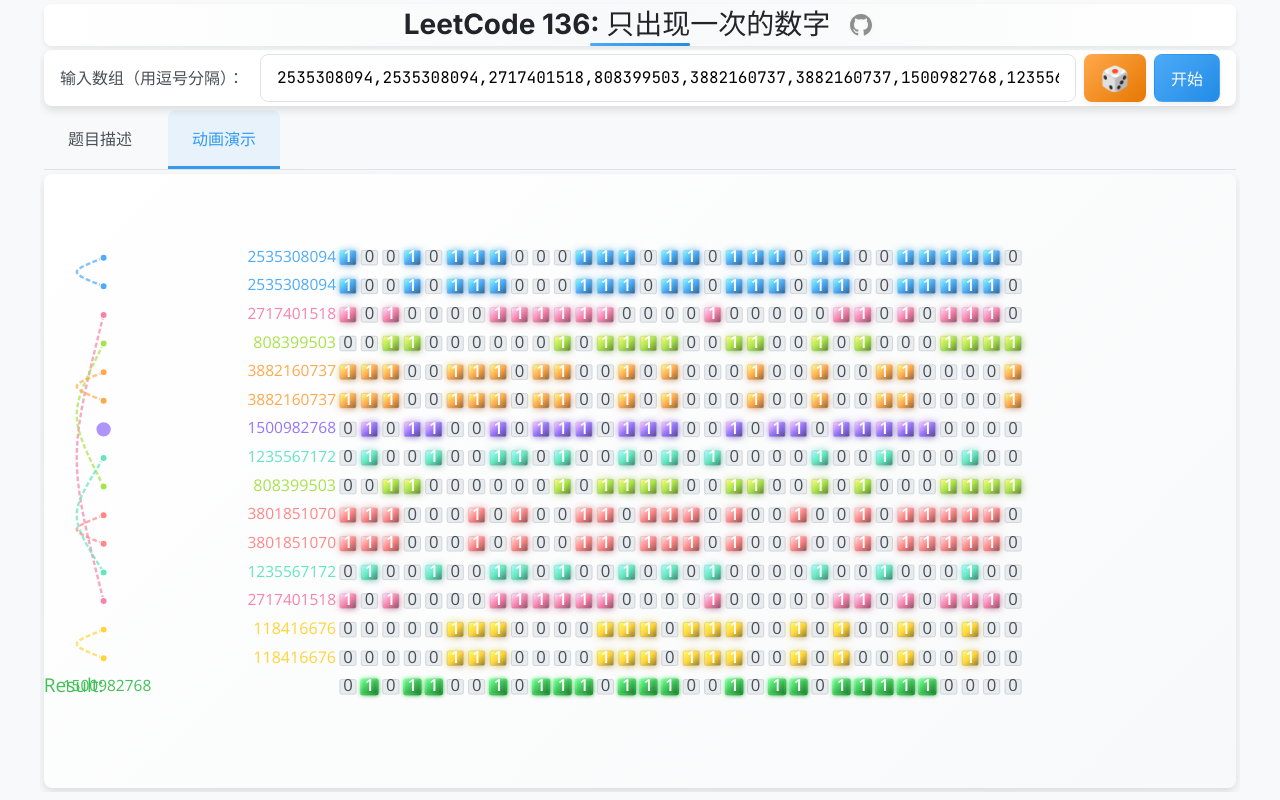
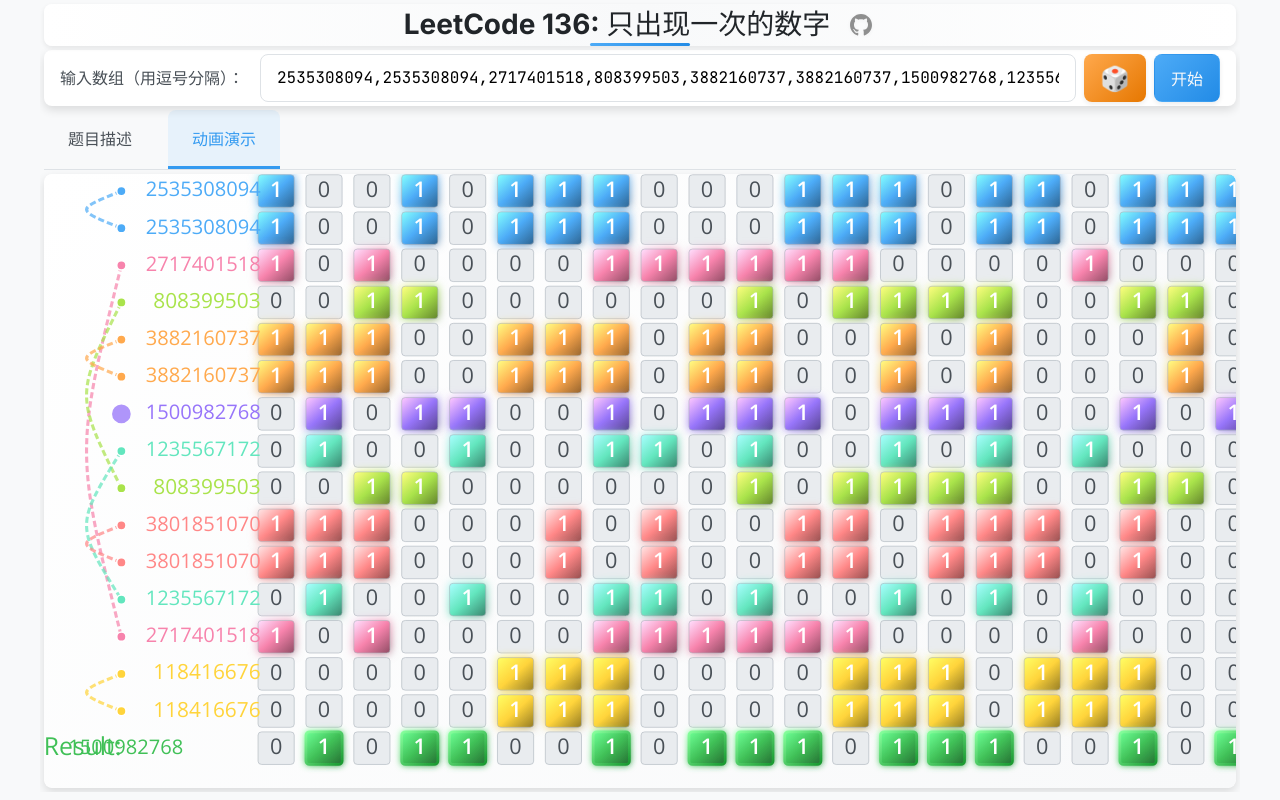
Before and after one commit to fuck-algorithm/leetcode-136-single-number, a React (Vite) app: page / in a window 1280 px wide. Built offline with nearby package versions, Linux system fonts and the light colour scheme.

Commit message:
彻底解决右侧空白问题：通过负边距、增加digitWidth和移除最大宽度限制

```diff
--- a/src/components/SingleNumberControlledAnimation.css
+++ b/src/components/SingleNumberControlledAnimation.css
@@ -29,6 +29,8 @@
   display: flex;
   justify-content: flex-start;
   align-items: center;
+  box-sizing: border-box;
+  max-width: none;
 }
 
 .animation-stage:hover {
@@ -352,8 +354,9 @@
 }
 
 svg {
-  max-width: 100%;
-  overflow: visible;
+  max-width: none !important;
+  width: 100% !important;
+  overflow: visible !important;
   padding: 0;
   margin: 0;
 }
--- a/src/components/SingleNumberControlledAnimation.tsx
+++ b/src/components/SingleNumberControlledAnimation.tsx
@@ -29,7 +29,7 @@
           currentFrame={currentFrame}
           totalFrames={totalFrames}
           result={result}
-          width={1000}
+          width={1200}
           height={600}
         />
       </div>
--- a/src/components/animation/AnimationRenderer.tsx
+++ b/src/components/animation/AnimationRenderer.tsx
@@ -62,7 +62,7 @@
         numbers,
         width,
         height,
-        20, // 设置一个合理的digitWidth值
+        30, // 增加digitWidth值，使二进制表示更宽
         true // 显示十进制值
       );
 
@@ -88,7 +88,7 @@
       ref={svgRef}
       width="100%"
       height="100%"
-      viewBox={`0 0 ${width} ${height}`}
+      viewBox={`0 0 ${width + 100} ${height}`} // 增加viewBox宽度，确保捕获更宽区域
       style={{
         width: '100%',
         height: '100%',
@@ -98,7 +98,7 @@
         display: 'block', // 使用块级元素
         maxWidth: '100%' // 确保不超过父容器宽度
       }}
-      preserveAspectRatio="xMinYMid meet" // 左对齐而不是中心对齐
+      preserveAspectRatio="xMinYMid slice" // 使用slice强制填充整个视区
     />
   );
 };
--- a/src/components/animation/renderers/BinaryAllXorRenderer.ts
+++ b/src/components/animation/renderers/BinaryAllXorRenderer.ts
@@ -43,15 +43,15 @@
 
   // 计算左右边距和标签位置，使内容居中
   const leftLabelWidth = 150; // 增加左侧标签所需宽度，为连线提供更多空间
-  const rightMargin = 0; // 移除右侧边距
+  const rightMargin = -50; // 使用负边距强制内容扩展到右侧
 
   // 计算整个内容的宽度，包括标签和二进制表示
   const contentWidth = width - leftLabelWidth - rightMargin;
 
-  // 调整数字宽度以适应屏幕
-  const adjustedDigitWidth = Math.min(
+  // 调整数字宽度以适应屏幕，确保不会太小
+  const adjustedDigitWidth = Math.max(
     digitWidth,
-    contentWidth / maxLength
+    Math.min(40, contentWidth / maxLength) // 增加最小宽度，同时设置上限
   );
 
   // 确保整个内容居中
```
